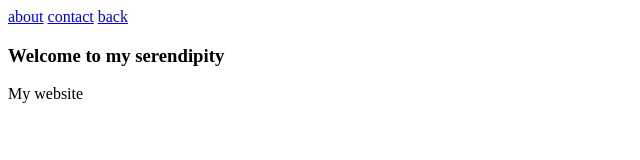
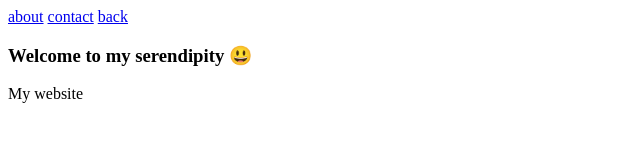
Before and after one commit to stephaniemay1/portfolio, a plain HTML site: page index.html in a window 1280 px wide. Shown: the full height of the page, 0-640 px from the left. Drawn offline with Linux system fonts and the light colour scheme.

Commit message:
Updated index

```diff
--- a/index.html
+++ b/index.html
@@ -8,7 +8,7 @@
 <a href="about.html">about</a>
 <a href="contact.html">contact</a>
 <a href="index.html">back</a>
-<h3>Welcome to my serendipity</h3>
+<h3>Welcome to my serendipity   &#128515;</h3>
 
 <p>My website</p>
 
```
